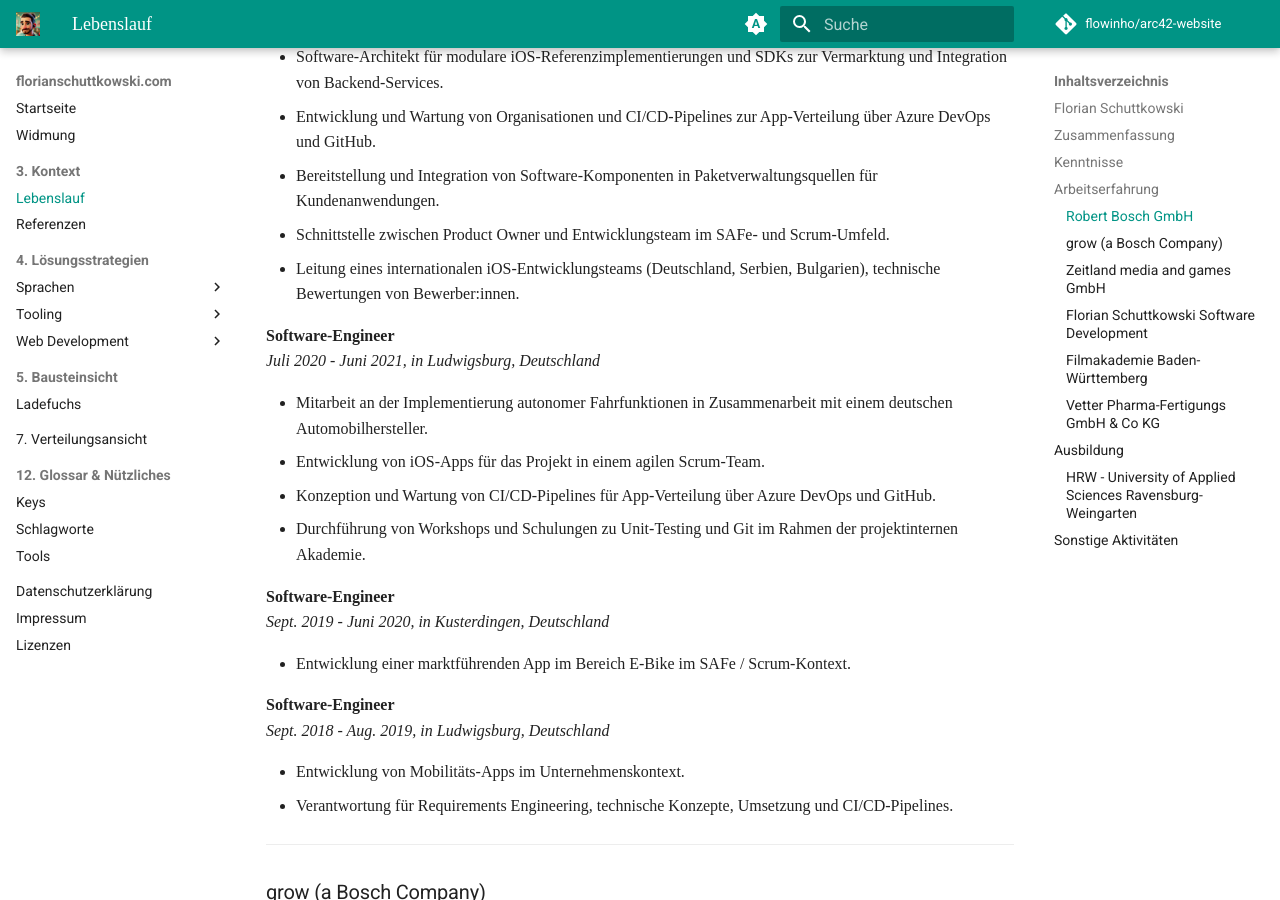
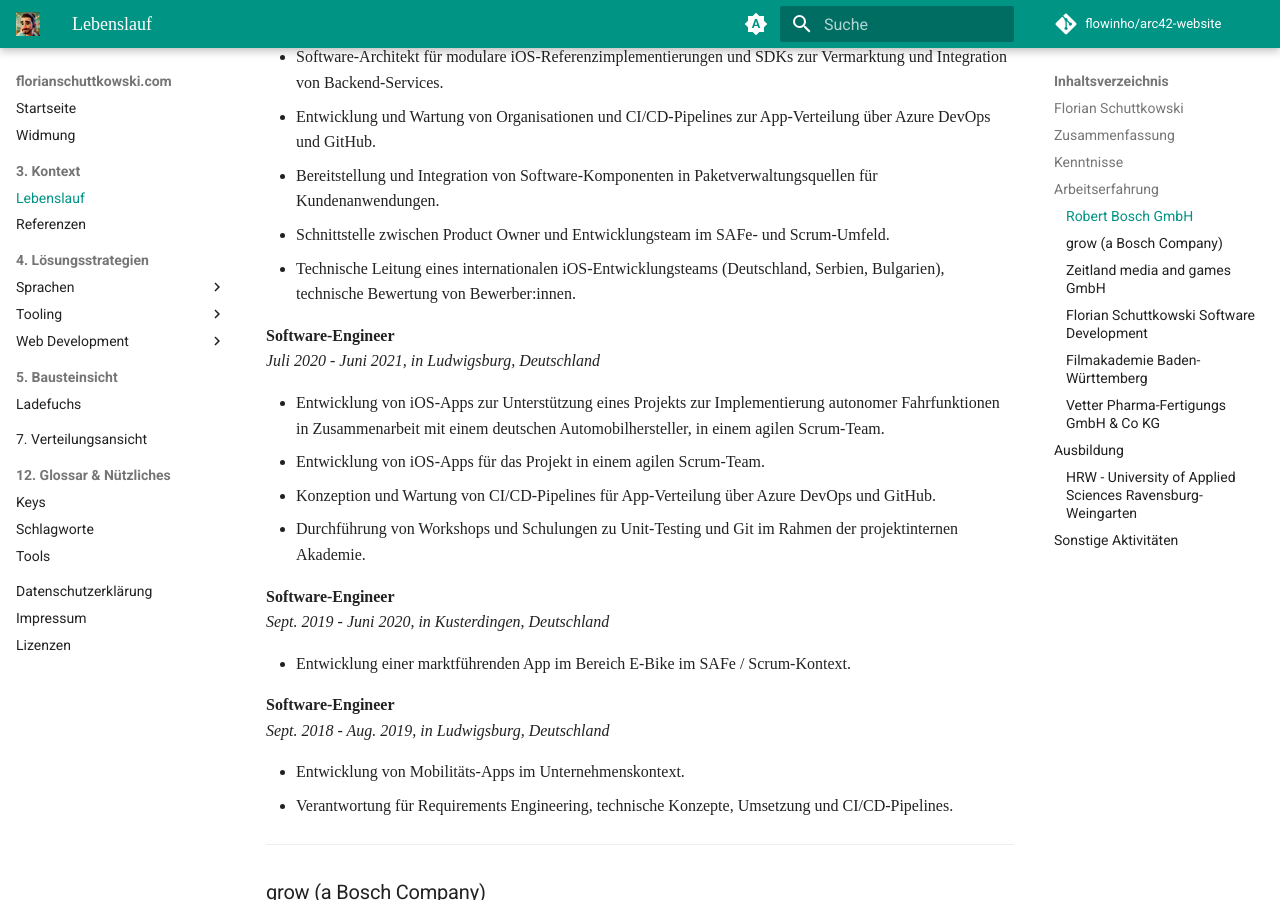
Before and after one commit to md42/arc42-website, an MkDocs documentation site: the page built from docs/kontext/lebenslauf.md, in a window 1280 px wide and 900 px high, scrolled down 1657 px. Built offline with MkDocs 1.6.1 and Material for MkDocs 9.7.7, drawn with Linux system fonts in a browser that asks for light colours; some web fonts are replaced; plug-ins that fetch from the network failed and are left out; comment, search, counter and statistics services are not loaded.

Commit message:
Update CV

```diff
--- a/docs/kontext/lebenslauf.md
+++ b/docs/kontext/lebenslauf.md
@@ -106,12 +106,12 @@
 - Entwicklung und Wartung von Organisationen und CI/CD-Pipelines zur App-Verteilung über Azure DevOps und GitHub.
 - Bereitstellung und Integration von Software-Komponenten in Paketverwaltungsquellen für Kundenanwendungen.
 - Schnittstelle zwischen Product Owner und Entwicklungsteam im SAFe- und Scrum-Umfeld.
-- Leitung eines internationalen iOS-Entwicklungsteams (Deutschland, Serbien, Bulgarien), technische Bewertungen von Bewerber:innen.
+- Technische Leitung eines internationalen iOS-Entwicklungsteams (Deutschland, Serbien, Bulgarien), technische Bewertung von Bewerber:innen.
 
 **Software-Engineer**
 _Juli 2020 - Juni 2021, in Ludwigsburg, Deutschland_
 
-- Mitarbeit an der Implementierung autonomer Fahrfunktionen in Zusammenarbeit mit einem deutschen Automobilhersteller.
+- Entwicklung von iOS-Apps zur Unterstützung eines Projekts zur Implementierung autonomer Fahrfunktionen in Zusammenarbeit mit einem deutschen Automobilhersteller, in einem agilen Scrum-Team.
 - Entwicklung von iOS-Apps für das Projekt in einem agilen Scrum-Team.
 - Konzeption und Wartung von CI/CD-Pipelines für App-Verteilung über Azure DevOps und GitHub.
 - Durchführung von Workshops und Schulungen zu Unit-Testing und Git im Rahmen der projektinternen Akademie.
```
